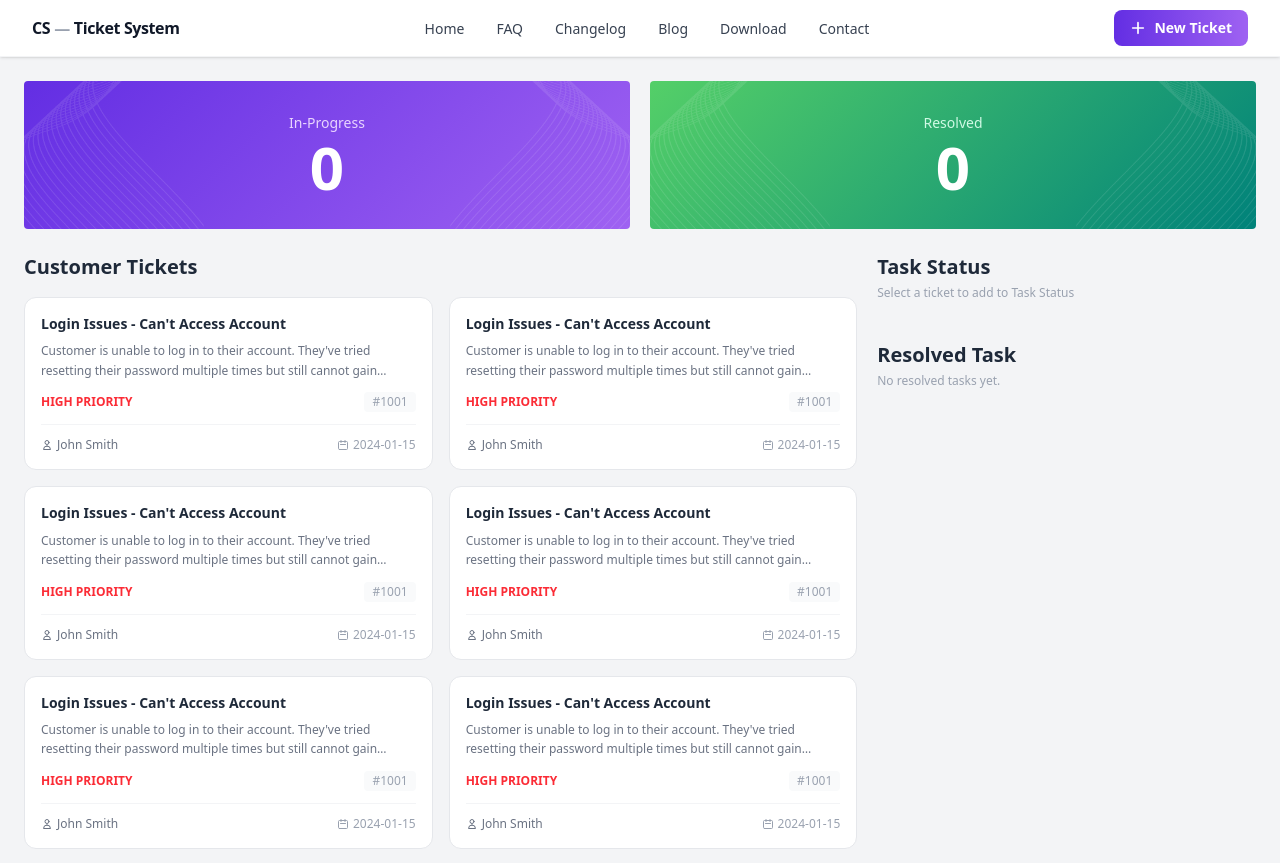
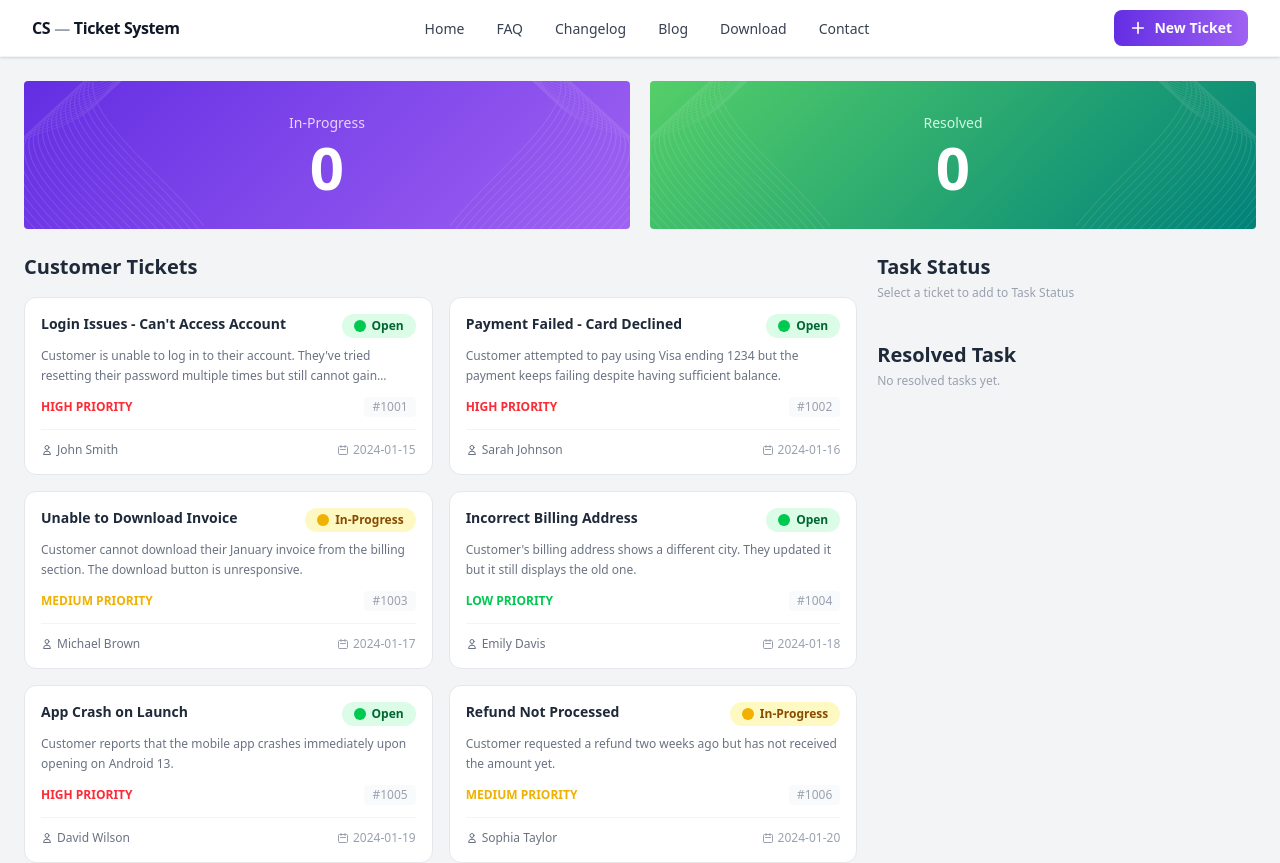
Before and after one commit to ziaul-hoque4820/CS-Ticket-System, a React (Vite) app: page / in a window 1280 px wide. Shown: the top 863 px of the page. Built offline with nearby package versions, Linux system fonts and the light colour scheme.

Commit message:
render all TicketCard dynamicly

```diff
--- a/src/component/CustomerTickets.jsx
+++ b/src/component/CustomerTickets.jsx
@@ -1,7 +1,9 @@
 import React from 'react'
 import TicketCard from './TicketCard'
+import tickets from '../data/ticket-data.json';
 
 function CustomerTickets() {
+
     return (
         <div className="flex flex-col lg:flex-row gap-5">
 
@@ -9,14 +11,9 @@ function CustomerTickets() {
             <div className="flex-[2.2] min-w-0">
                 <h2 className="text-xl font-bold text-gray-800 mb-4">Customer Tickets</h2>
                 <div className="grid grid-cols-1 sm:grid-cols-2 gap-4">
-                    <TicketCard />
-                    <TicketCard />
-                    <TicketCard />
-                    <TicketCard />
-                    <TicketCard />
-                    <TicketCard />
-                    <TicketCard />
-                    <TicketCard />
+                    {
+                        tickets.map(ticket => <TicketCard key={ticket.id} ticket={ticket} />)
+                    }
                 </div>
             </div>
 
--- /dev/null
+++ b/src/component/StatusBadge.jsx
@@ -0,0 +1,12 @@
+import React from 'react'
+
+function StatusBadge({status}) {
+    return (
+        <span className={`inline-flex items-center gap-1.5 px-3 py-1 rounded-full text-xs font-semibold ${status === "Open" ? "bg-green-100 text-green-800" : status === "In-Progress" ? "bg-yellow-100 text-yellow-800" : "bg-blue-100 text-blue-800"}`}>
+            <span className={`w-3 h-3 rounded-full ${status === "Open" ? "bg-green-500" : status === "In-Progress" ? "bg-yellow-500" : "bg-blue-500"}`} />
+            {status}
+        </span>
+    )
+}
+
+export default StatusBadge
--- a/src/component/TicketCard.jsx
+++ b/src/component/TicketCard.jsx
@@ -1,33 +1,34 @@
 import React from 'react'
+import StatusBadge from './StatusBadge'
 
-function TicketCard() {
+function TicketCard({ticket}) {
     return (
         <div
             className="bg-white rounded-xl border border-gray-200 p-4 cursor-pointer hover:shadow-md hover:border-purple-300 transition-all duration-200 group"
         >
             <div className="flex justify-between items-start gap-2 mb-2">
                 <h3 className="text-sm font-bold text-gray-800 group-hover:text-purple-700 transition-colors leading-snug">
-                    Login Issues - Can't Access Account
+                    {ticket.title}
                 </h3>
-                {/* <StatusBadge status={ticket.status} /> */}
+                <StatusBadge status={ticket.status} />
             </div>
-            <p className="text-xs text-gray-500 mb-3 leading-relaxed line-clamp-2">Customer is unable to log in to their account. They've tried resetting their password multiple times but still cannot gain access.</p>
+            <p className="text-xs text-gray-500 mb-3 leading-relaxed line-clamp-2">{ticket.description}</p>
             <div className="flex items-center justify-between">
-                <span className={`text-xs font-bold text-red-500`}>HIGH PRIORITY</span>
-                <span className="text-xs text-gray-400 font-medium bg-gray-50 px-2 py-0.5 rounded">#1001</span>
+                <span className={`text-xs font-bold ${ticket.priority === "HIGH" ? "text-red-500" : ticket.priority === "MEDIUM" ? "text-yellow-500" : "text-green-500"}`}>{ticket.priority} PRIORITY</span>
+                <span className="text-xs text-gray-400 font-medium bg-gray-50 px-2 py-0.5 rounded">{ticket.id}</span>
             </div>
             <div className="flex items-center justify-between mt-3 pt-3 border-t border-gray-100">
                 <span className="text-xs text-gray-500 flex items-center gap-1">
                     <svg className="w-3 h-3" fill="none" stroke="currentColor" viewBox="0 0 24 24">
                         <path strokeLinecap="round" strokeLinejoin="round" strokeWidth={2} d="M16 7a4 4 0 11-8 0 4 4 0 018 0zM12 14a7 7 0 00-7 7h14a7 7 0 00-7-7z" />
                     </svg>
-                    John Smith
+                    {ticket.customer}
                 </span>
                 <span className="text-xs text-gray-400 flex items-center gap-1">
                     <svg className="w-3 h-3" fill="none" stroke="currentColor" viewBox="0 0 24 24">
                         <path strokeLinecap="round" strokeLinejoin="round" strokeWidth={2} d="M8 7V3m8 4V3m-9 8h10M5 21h14a2 2 0 002-2V7a2 2 0 00-2-2H5a2 2 0 00-2 2v12a2 2 0 002 2z" />
                     </svg>
-                    2024-01-15
+                    {ticket.createdAt}
                 </span>
             </div>
         </div>
```
